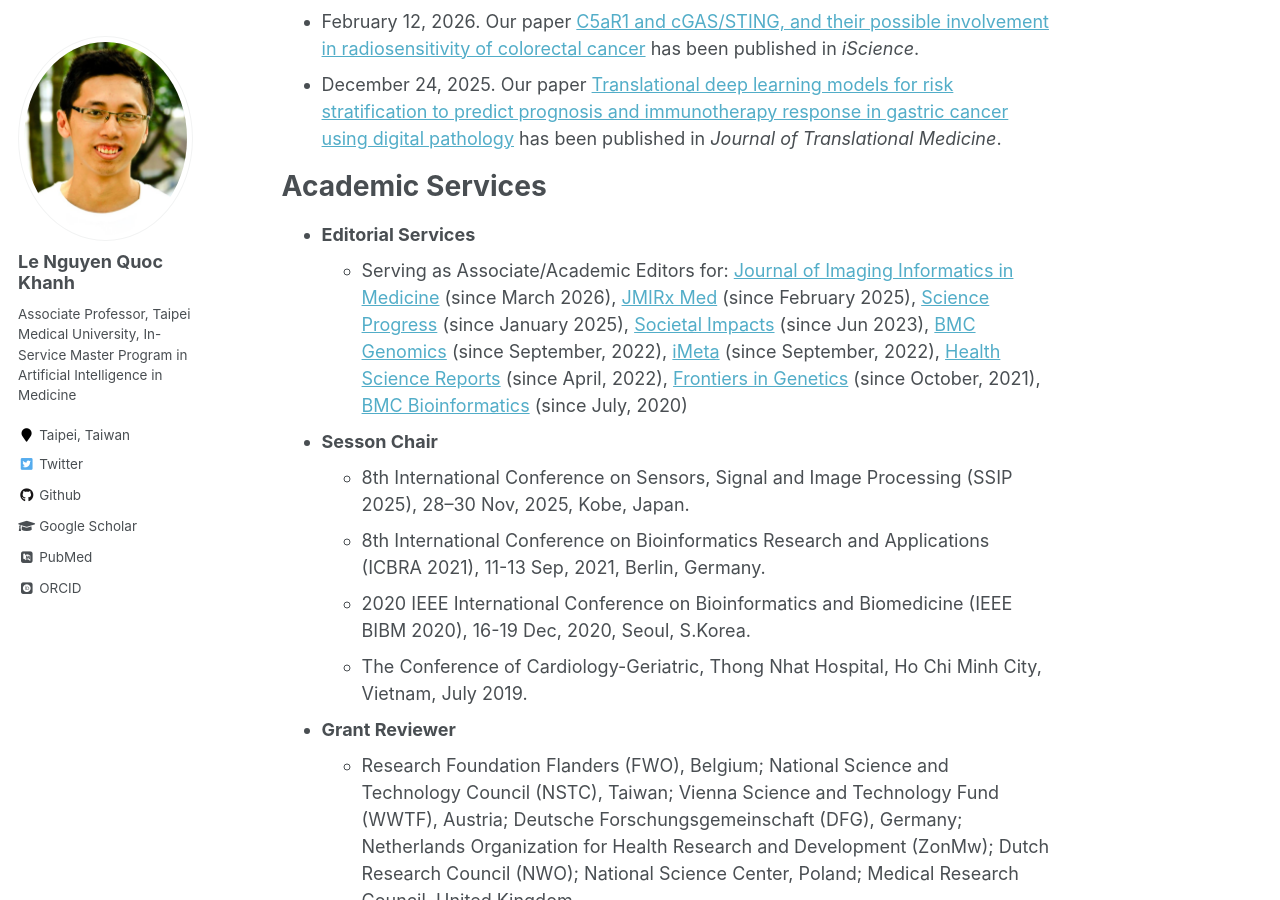
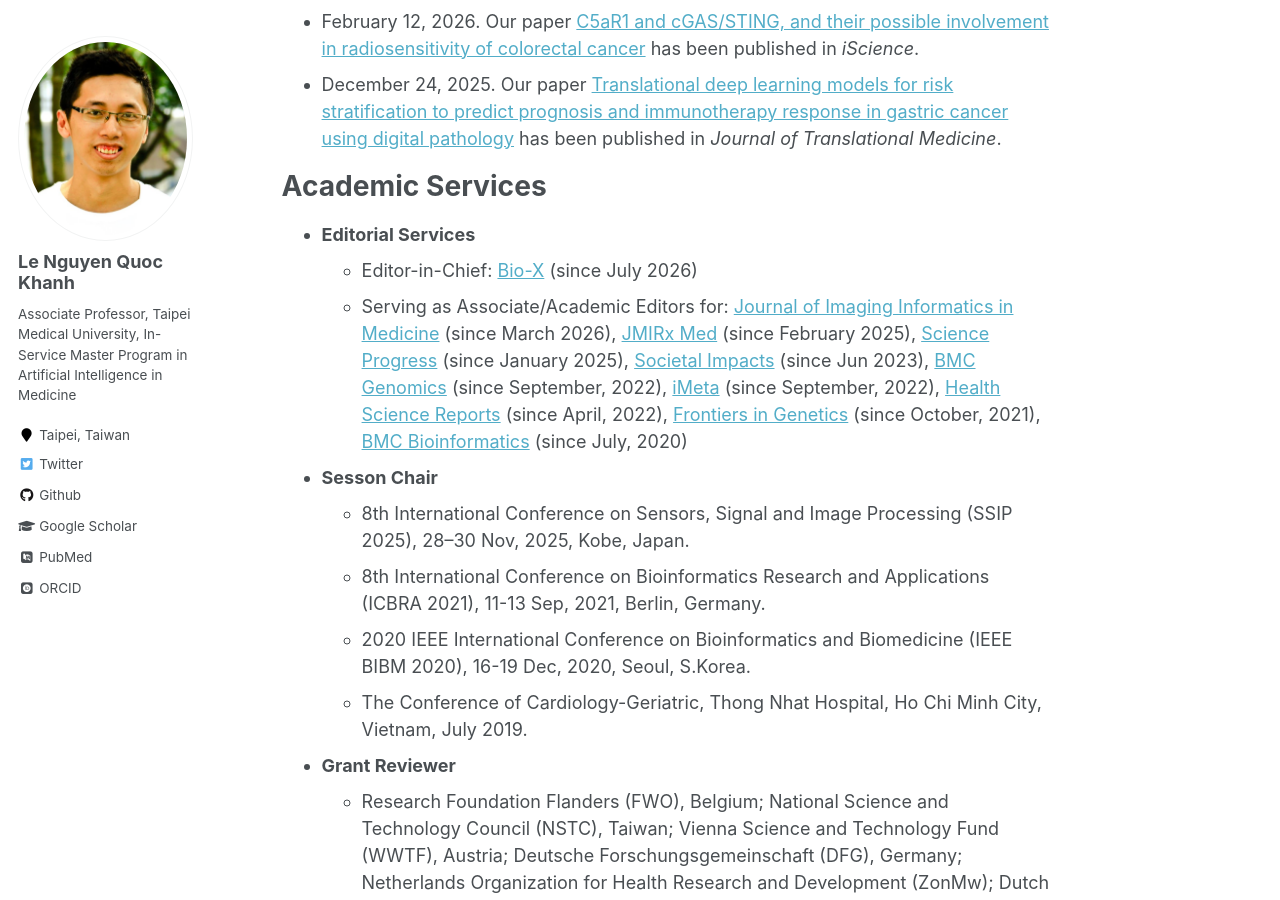
Before and after one commit to khanhlee/khanhlee.github.io, a Jekyll site: the page built from _pages/about.md, in a window 1280 px wide and 900 px high, scrolled down 1119 px. Built offline with Jekyll 4.4.1, drawn with Linux system fonts in a browser that asks for light colours; some web fonts are replaced.

Commit message:
Update about.md

```diff
--- a/_pages/about.md
+++ b/_pages/about.md
@@ -24,6 +24,7 @@ redirect_from:
 
 # Academic Services
 * <b>Editorial Services</b>
+  * Editor-in-Chief: [Bio-X](https://www.eivxpub.com/EditorialBoard.html?mjid=6) (since July 2026)
   * Serving as Associate/Academic Editors for: [Journal of Imaging Informatics in Medicine](https://link.springer.com/journal/10278/editorial-board) (since March 2026), [JMIRx Med](https://xmed.jmir.org/) (since February 2025), [Science Progress](https://journals.sagepub.com/home/SCI) (since January 2025), [Societal Impacts](https://www.sciencedirect.com/journal/societal-impacts) (since Jun 2023), [BMC Genomics](https://bmcgenomics.biomedcentral.com/) (since September, 2022), [iMeta](https://onlinelibrary.wiley.com/journal/2770596x) (since September, 2022), [Health Science Reports](https://onlinelibrary.wiley.com/journal/23988835) (since April, 2022), [Frontiers in Genetics](https://www.frontiersin.org/journals/genetics) (since October, 2021), [BMC Bioinformatics](https://bmcbioinformatics.biomedcentral.com/) (since July, 2020)
 * <b>Sesson Chair</b>
   * 8th International Conference on Sensors, Signal and Image Processing (SSIP 2025), 28–30 Nov, 2025, Kobe, Japan.
```
